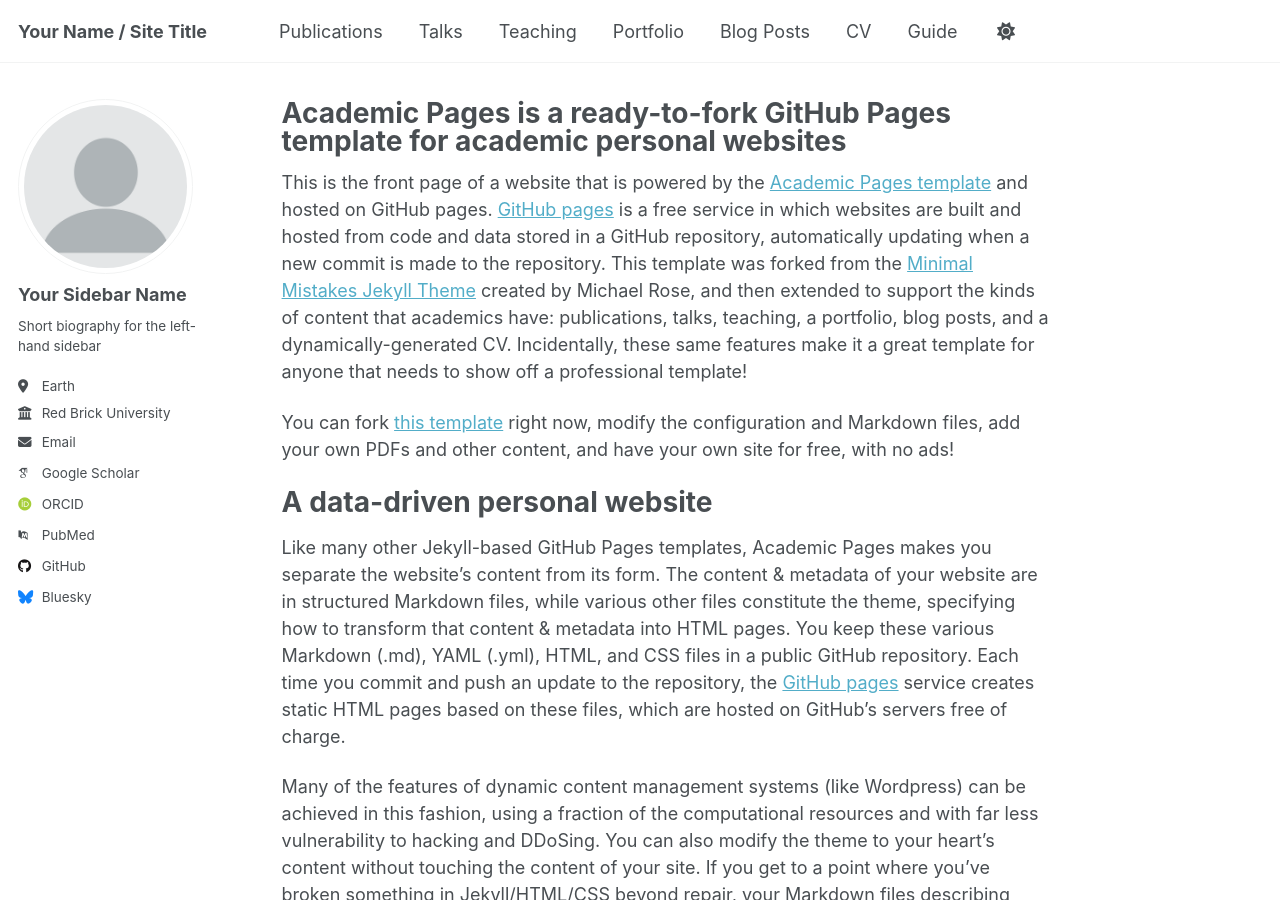
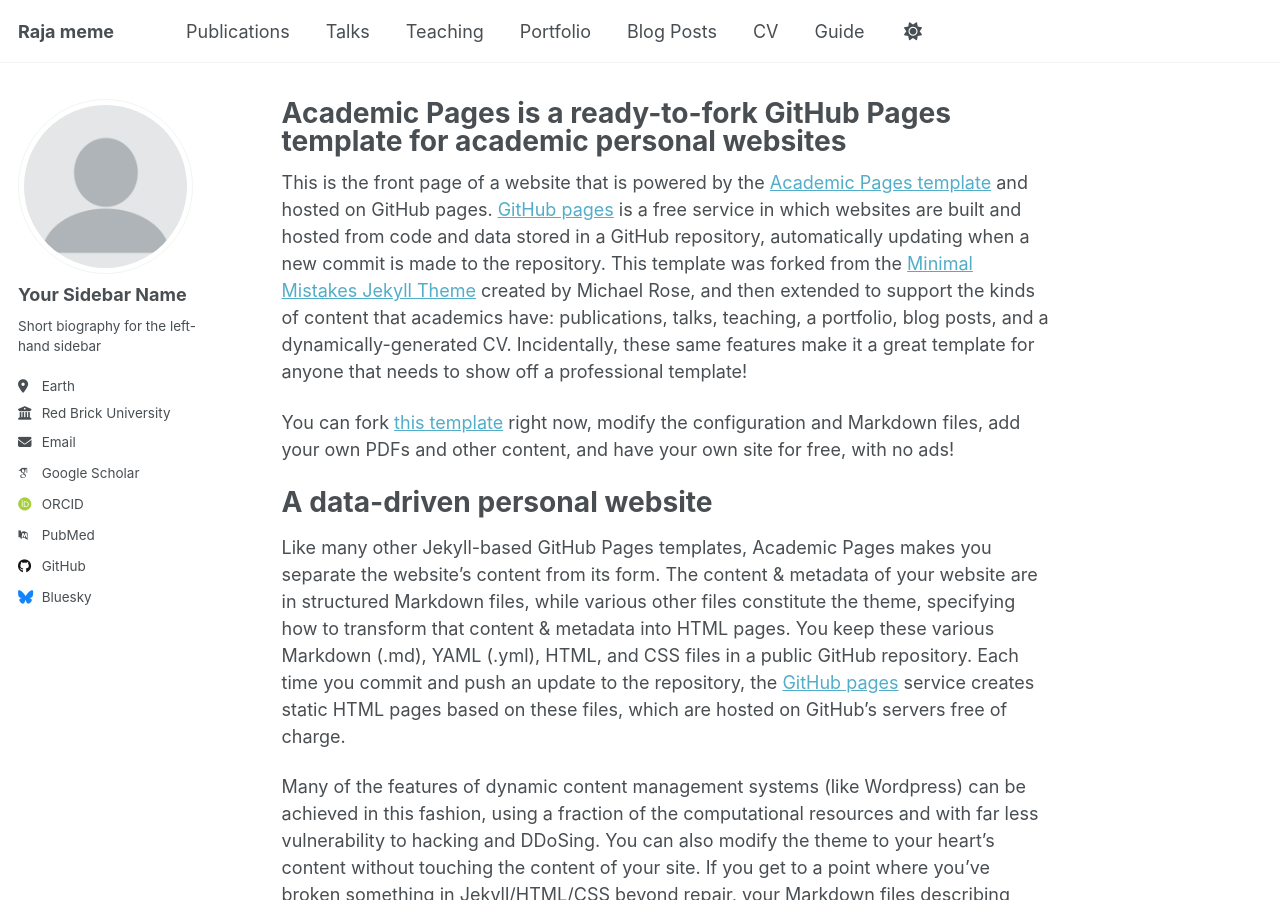
Before and after one commit to Ravenclover36/Ravenclover36.github.io, a Jekyll site: the page built from _pages/about.md, in a window 1280 px wide and 900 px high. Built offline with Jekyll 4.4.1, drawn with Linux system fonts in a browser that asks for light colours; some web fonts are replaced; a script that is not in the unit is left out.

Commit message:
Update _config.yml

```diff
--- a/_config.yml
+++ b/_config.yml
@@ -9,7 +9,7 @@
 # Basic Site Settings
 locale                   : "en-US"
 site_theme               : "default"
-title                    : "Your Name / Site Title"
+title                    : "Raja meme"
 title_separator          : "-"
 name                     : &name "Your Name"
 description              : &description "personal description"
```
